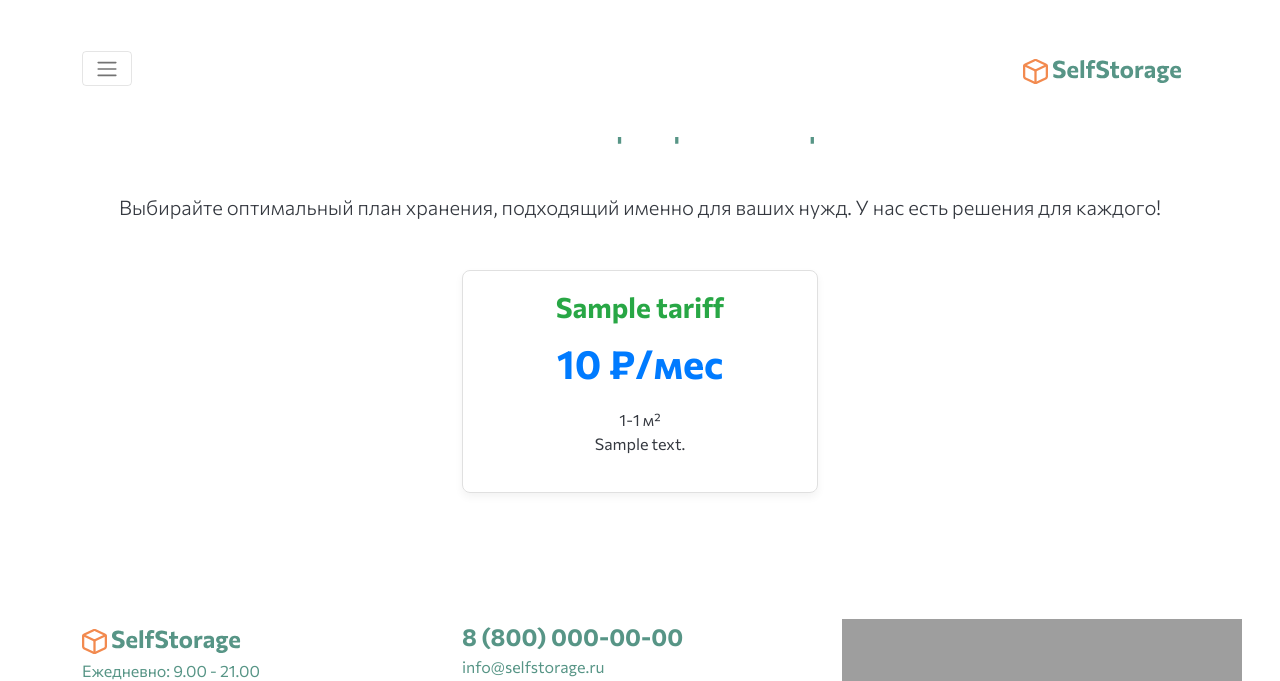
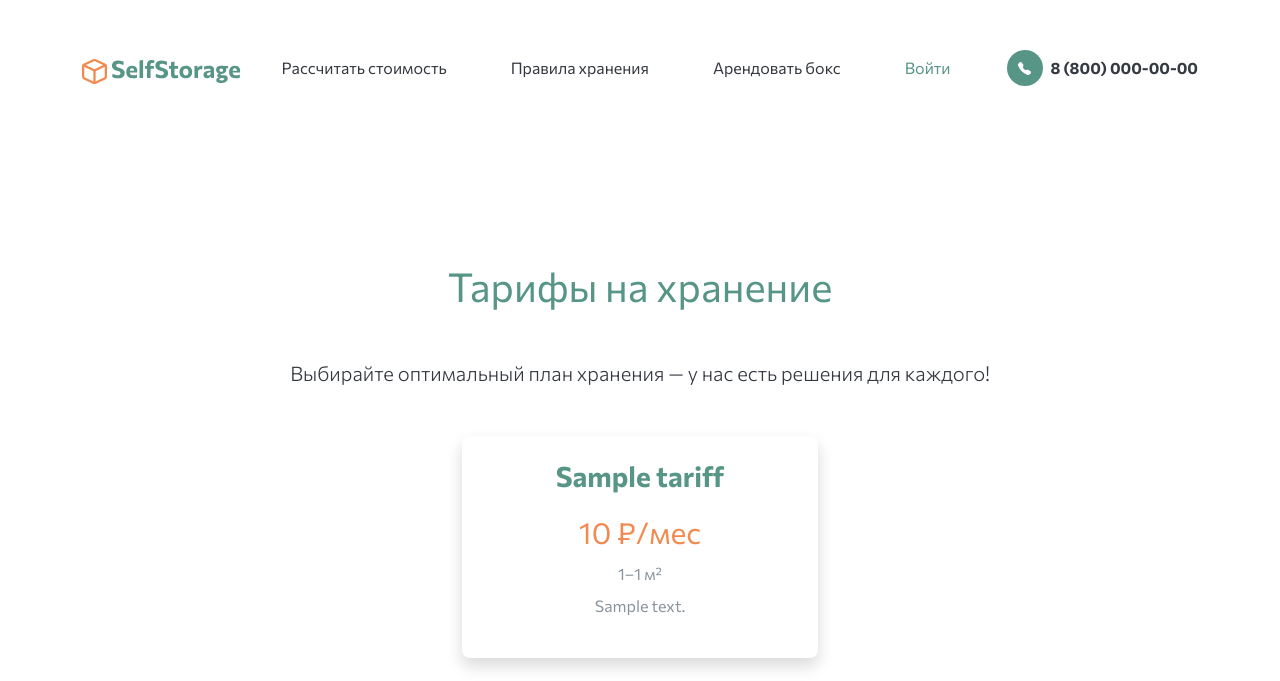
Before and after one commit to Tikhovskoy/SelfStorage, a Django app: page /tariffs/ in a window 1280 px wide. Shown: the top 681 px of the page. Run offline with Django 5.2, Linux system fonts and the light colour scheme; tables that the repository leaves empty hold one stand-in row (values such as "Sample post"); one stand-in notice (Sample message) is shown; grey boxes are pictures that could not be loaded.

```diff
--- a/templates/tariffs.html
+++ b/templates/tariffs.html
@@ -1,66 +1,32 @@
+{% load static %}
 <!DOCTYPE html>
 <html lang="ru">
+
 <head>
     <meta charset="UTF-8">
-    <meta name="viewport" content="width=device-width, initial-scale=1.0">
-    <title>Тарифы на хранение | SelfStorage</title>
-    {% load static %}
-    <link href="https://cdn.jsdelivr.net/npm/bootstrap@5.0.2/dist/css/bootstrap.min.css" rel="stylesheet" integrity="sha384-EVSTQN3/azprG1Anm3QDgpJLIm9Nao0Yz1ztcQTwFspd3yD65VohhpuuCOmLASjC" crossorigin="anonymous">
+    <meta http-equiv="X-UA-Compatible" content="IE=edge">
+    <meta name="viewport" content="width=device-width, initial-scale=1">
+    <title>Тарифы | SelfStorage</title>
+    <link href="https://cdn.jsdelivr.net/npm/bootstrap@5.0.2/dist/css/bootstrap.min.css" rel="stylesheet"
+        integrity="sha384-EVSTQN3/azprG1Anm3QDgpJLIm9Nao0Yz1ztcQTwFspd3yD65VohhpuuCOmLASjC" crossorigin="anonymous">
     <link rel="stylesheet" href="{% static 'css/Style.css' %}">
-    <style>
-        .tariff-card {
-            border: 1px solid #e0e0e0;
-            border-radius: 8px;
-            padding: 20px;
-            margin-bottom: 30px;
-            box-shadow: 0 4px 8px rgba(0,0,0,0.05);
-            transition: transform 0.2s ease-in-out;
-        }
-        .tariff-card:hover {
-            transform: translateY(-5px);
-        }
-        .tariff-card h3 {
-            color: #28a745;
-            font-weight: bold;
-        }
-        .tariff-card .price {
-            font-size: 2.5em;
-            font-weight: bold;
-            color: #007bff;
-            margin-bottom: 15px;
-        }
-        .tariff-card ul {
-            list-style: none;
-            padding: 0;
-        }
-        .tariff-card ul li {
-            margin-bottom: 10px;
-            color: #555;
-        }
-        .tariff-card ul li:before {
-            content: "✓ ";
-            color: #28a745;
-            font-weight: bold;
-            margin-right: 5px;
-        }
-        .btn-green {
-            background-color: #28a745;
-            color: white;
-            border: none;
-            padding: 10px 20px;
-            border-radius: 5px;
-            text-decoration: none;
-        }
-        .btn-green:hover {
-            background-color: #218838;
-            color: white;
-        }
-    </style>
 </head>
+
 <body>
-    <header class="navbar navbar-expand-xxl navbar-light fixed-top bg-white py-5">
+    {% if messages %}
+    <div class="container mt-3">
+        {% for message in messages %}
+        <div class="SelfStorage__bg_green text-white text-center fs_24 rounded-3 p-3 mb-3">
+            {{ message }}
+        </div>
+        {% endfor %}
+    </div>
+    {% endif %}
+
+    <header class="navbar navbar-expand-xl navbar-light fixed-top bg-white py-5">
         <nav class="container">
-            <button class="navbar-toggler" type="button" data-bs-toggle="collapse" data-bs-target="#navbar" aria-controls="navbar" aria-expanded="false" aria-label="Toggle navigation">
+            <button class="navbar-toggler" type="button" data-bs-toggle="collapse" data-bs-target="#navbar"
+                aria-controls="navbar" aria-expanded="false" aria-label="Toggle navigation">
                 <span class="navbar-toggler-icon"></span>
             </button>
             <a class="navbar-brand" href="{% url 'storage_units:index' %}">
@@ -70,55 +36,77 @@
             <div class="collapse navbar-collapse justify-content-end" id="navbar">
                 <ul class="navbar-nav">
                     <li class="nav-item me-5">
+                        <a class="nav-link SelfStorage_black" href="{% url 'storage_units:calculate_cost' %}">Рассчитать
+                            стоимость</a>
+                    </li>
+                    <li class="nav-item me-5">
                         <a class="nav-link SelfStorage_black" href="{% url 'storage_units:faq' %}">Правила хранения</a>
                     </li>
                     <li class="nav-item me-5">
-                        <a class="nav-link SelfStorage_black" href="{% url 'storage_units:tariffs' %}">Тарифы</a>
+                        <a class="nav-link SelfStorage_black" href="{% url 'storage_units:boxes_list' %}">Арендовать
+                            бокс</a>
                     </li>
                     <li class="nav-item me-5">
-                        <a class="nav-link SelfStorage_black" href="{% url 'storage_units:boxes_list' %}">Наши боксы</a>
+                        {% if user.is_authenticated %}
+                        <a class="nav-link SelfStorage_green" href="{% url 'storage_units:my_rent' %}">Войти</a>
+                        {% else %}
+                        <a class="nav-link SelfStorage_green" href="#" data-bs-toggle="modal"
+                            data-bs-target="#SignModal">Войти</a>
+                        {% endif %}
                     </li>
-                     <li class="nav-item me-5">
-                        <a class="nav-link SelfStorage_black" href="#">Контакты</a>
+                    <li class="nav-item d-flex align-items-center">
+                        <div class="d-flex justify-content-center align-items-center rounded-pill SelfStorage__bg_green me-2"
+                            style="height: 36px; width: 36px;">
+                            <svg xmlns="http://www.w3.org/2000/svg" width="13" height="13" fill="white"
+                                class="bi bi-telephone-fill" viewBox="0 0 16 16">
+                                <path fill-rule="evenodd"
+                                    d="M1.885.511a1.745 1.745 0 0 1 2.61.163L6.29 2.98c.329.423.445.974.315 1.494l-.547 2.19a.678.678 0 0 0 .178.643l2.457 2.457a.678.678 0 0 0 .644.178l2.189-.547a1.745 1.745 0 0 1 1.494.315l2.306 1.794c.829.645.905 1.87.163 2.611l-1.034 1.034c-.74.74-1.846 1.065-2.877.702a18.634 18.634 0 0 1-7.01-4.42 18.634 18.634 0 0 1-4.42-7.009c-.362-1.03-.037-2.137.703-2.877L1.885.511z" />
+                            </svg>
+                        </div>
+                        <b>8 (800) 000-00-00</b>
                     </li>
                 </ul>
             </div>
         </nav>
     </header>
 
-    <main class="container py-5 mt-5">
-        <h1 class="text-center mb-5 SelfStorage_green">Наши Гибкие Тарифы на Хранение</h1>
+    {% include 'auth_modals.html' %}
+
+    <main class="container mt-header">
+        <h1 class="text-center SelfStorage_green mb-5">Тарифы на хранение</h1>
         <p class="lead text-center mb-5">
-            Выбирайте оптимальный план хранения, подходящий именно для ваших нужд. У нас есть решения для каждого!
+            Выбирайте оптимальный план хранения — у нас есть решения для каждого!
         </p>
 
+        {% if tariffs %}
         <div class="row justify-content-center">
-            {% if tariffs %}
             {% for tariff in tariffs %}
-                    <div class="col-md-6 col-lg-4 d-flex">
-                        <div class="tariff-card flex-fill text-center">
-                            <h3>{{ tariff.name }}</h3>
-                            <div class="price">{{ tariff.price|floatformat:0 }} ₽/мес</div>
-                            <div class="square-range">
+            <div class="col-lg-4 col-md-6 mb-4">
+                <div class="p-4 border-8 shadow text-center bg-white h-100">
+                    <h3 class="SelfStorage_green fw-bold mb-3">{{ tariff.name }}</h3>
+                    <div class="fs_30 SelfStorage_orange mb-2">{{ tariff.price|floatformat:0 }} ₽/мес</div>
+                    <div class="SelfStorage_grey mb-2">
                         {% if tariff.max_square_meters %}
-                                    {{ tariff.min_square_meters }}-{{ tariff.max_square_meters }} м²
+                        {{ tariff.min_square_meters }}–{{ tariff.max_square_meters }} м²
                         {% else %}
                         От {{ tariff.min_square_meters }} м²
                         {% endif %}
                     </div>
-                            <p class="description">{{ tariff.description|default:"Без описания." }}</p>
+                    <p class="SelfStorage_grey">{{ tariff.description|default:"Без описания." }}</p>
                 </div>
             </div>
             {% endfor %}
+        </div>
         {% else %}
-                <p class="text-center">В данный момент тарифы не доступны. Пожалуйста, свяжитесь с нами.</p>
+        <p class="text-center SelfStorage_grey">В данный момент тарифы недоступны. Пожалуйста, свяжитесь с нами.</p>
         {% endif %}
-        </div>
     </main>
 
+    {% include 'footer.html' %}
 
-    {% include 'footer.html' %} {# Футер подключен через include #}
+    <script src="https://cdn.jsdelivr.net/npm/bootstrap@5.0.2/dist/js/bootstrap.bundle.min.js"
+        integrity="sha384-MrcW6ZMFYlzcLA8Nl+NtUVF0sA7MsXsP1UyJoMp4YLEuNSfAP+JcXn/tWtIaxVXM"
+        crossorigin="anonymous"></script>
+</body>
 
-    <script src="https://cdn.jsdelivr.net/npm/bootstrap@5.0.2/dist/js/bootstrap.bundle.min.js" integrity="sha384-MrcW6ZMFYlzcLA8Nl+NtUVF0sA7MsXsP1UyJoMp4YLEuNSfAP+JcXn/tWtIaxVXM" crossorigin="anonymous"></script>
-</body>
 </html>
```
Also changed, not shown: apps/storage_units/admin.py (+14 -6 lines). Lines whose indentation alone changed are shown as unchanged.
